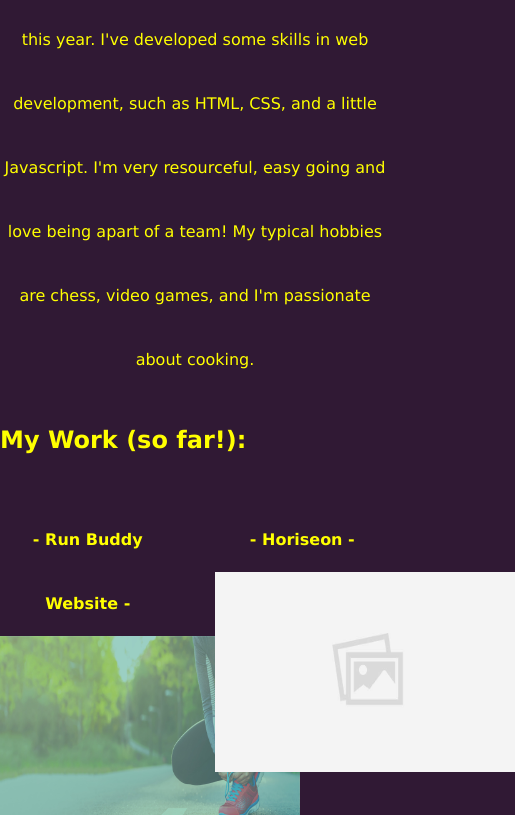
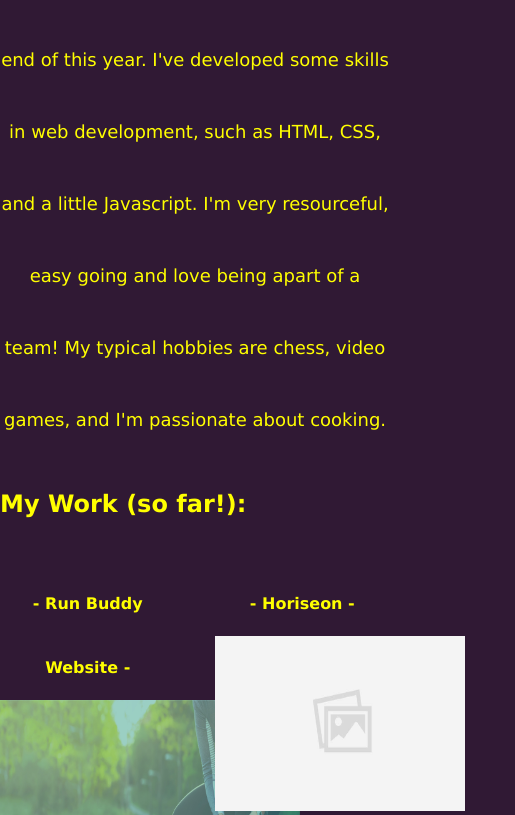
Before and after one commit to Icyman22/ryancetner.portfolio, a plain HTML site: page index.html in a window 390 px wide. Shown: the part 769-1584 px from the top of the page, 515 px wide, since content can reach past the window. Drawn offline with Linux system fonts and the light colour scheme; files whose address does not match are found by name.

Commit message:
readjusted media queries

```diff
--- a/index.html
+++ b/index.html
@@ -72,14 +72,14 @@
         - Horiseon -<br>
         <a href="">
            <img alt="Horiseon Refactored" src="C:\Users\user\Resume\placeholder.jpg"
-           width="300" height="200" class="image">
+           width="250" height="175" class="image">
         </a>
     </div>
     <div class="flex-item">
         - Robot Gladiator Game! -<br>
         <a href="">
            <img alt="Robot-gladiators" src="C:\Users\user\Resume\placeholder.jpg"
-           width="300" height="200" class="image">
+           width="250" height="175" class="image">
         </a>
     </div>
   </section>
--- a/style.css
+++ b/style.css
@@ -100,9 +100,17 @@ body h2 {
 background: yellow;
 }
 @media screen and (max-width: 980px) {
+    .flex-item {
+        justify-content: space-between;
+
+    }
 
 }
 @media screen and (max-width: 768px) {
+    .flex-item {
+        width: 45%;
+        justify-content: space-between;
+    }
 
 }
 @media screen and (max-width: 575px) {
@@ -118,6 +126,9 @@ background: yellow;
     .flex-item {
         width: 45%;
     }
+    p {
+        font-size: 18px;
+    }
 
 
 }
```
